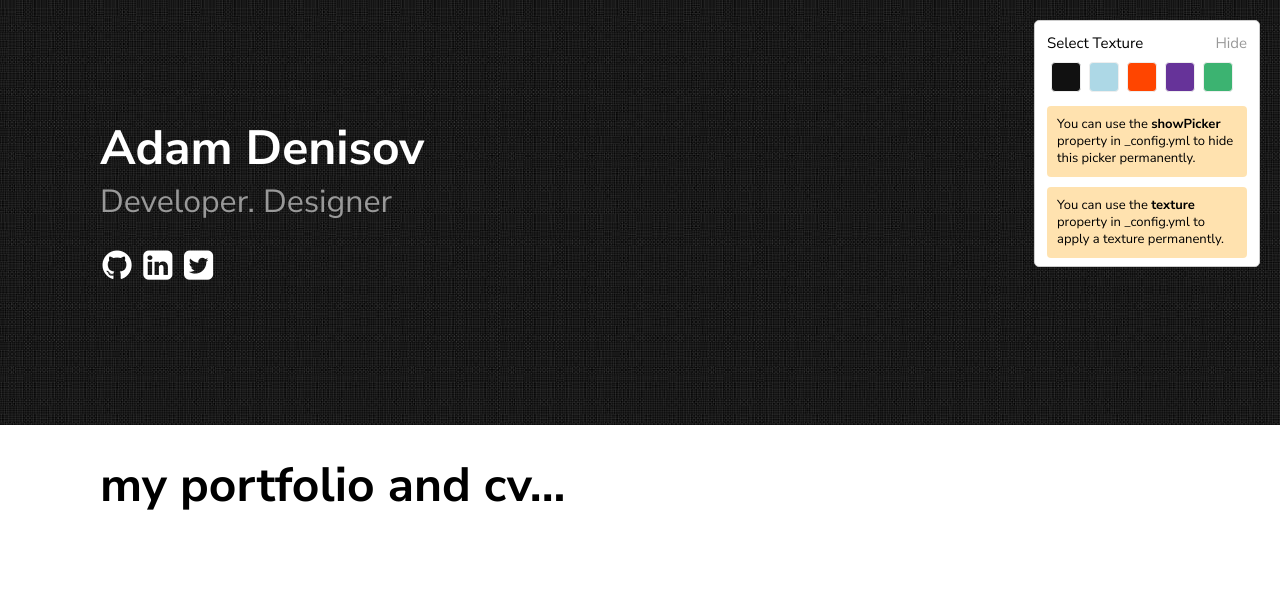
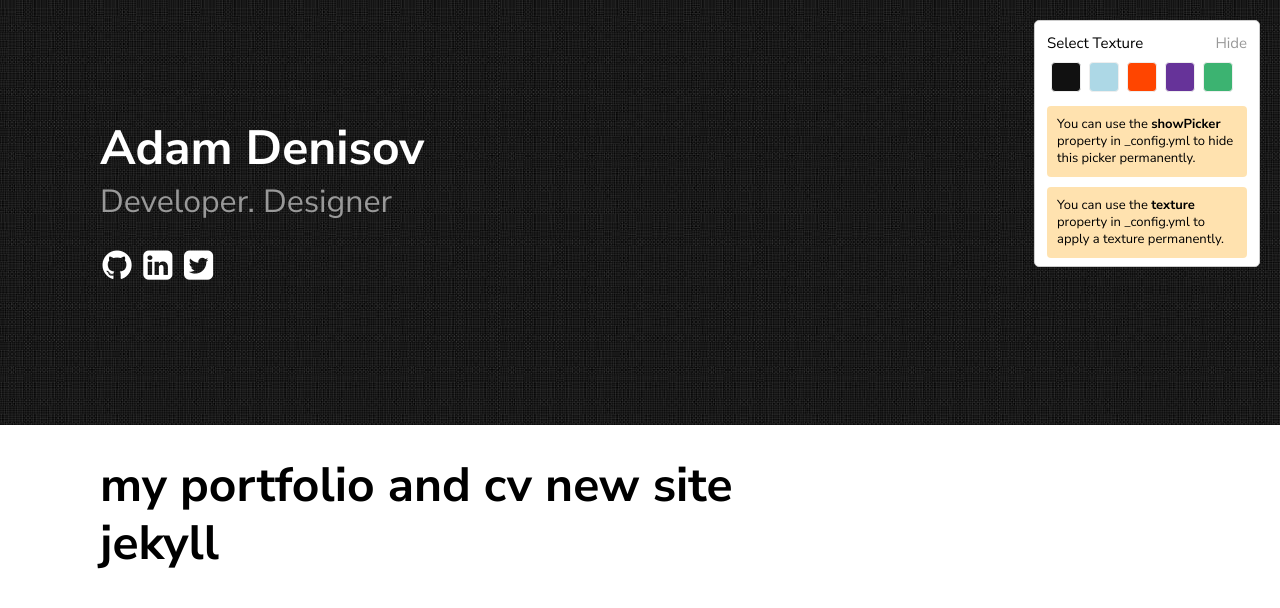
Before and after one commit to sarvar8373/jekyll, a Jekyll site: the page built from index.html, in a window 1280 px wide. Shown: the top 608 px of the page. Built offline with Jekyll 4.4.1, drawn with Linux system fonts in a browser that asks for light colours.

Commit message:
Update index.html

```diff
--- a/index.html
+++ b/index.html
@@ -2,4 +2,4 @@
 layout: home
 layout: page
 ---
-<h1>{{ "My portfolio and CV..." | downcase }}</h1>
+<h1>{{ "My portfolio and CV New site jekyll" | downcase }}</h1>
```
